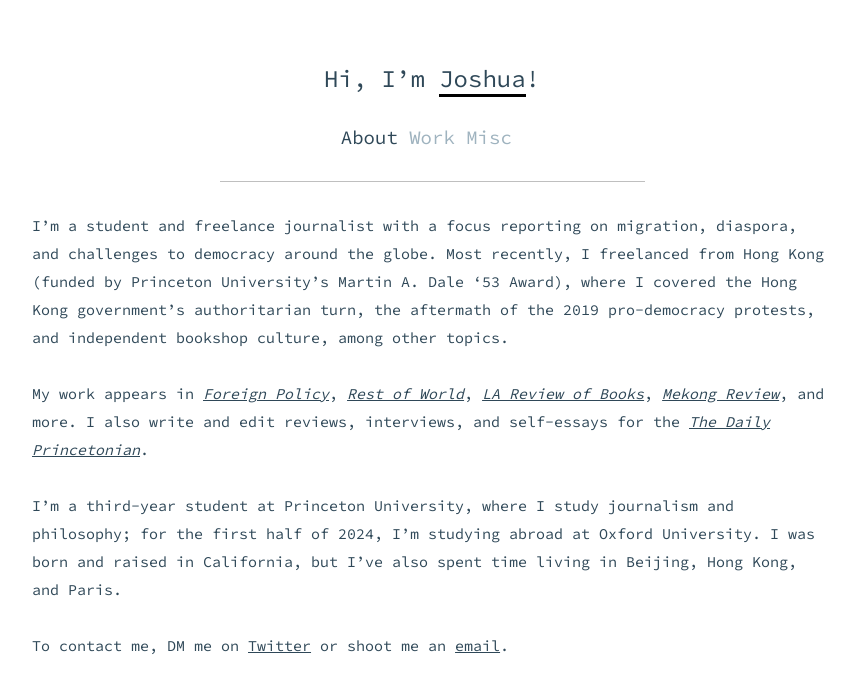
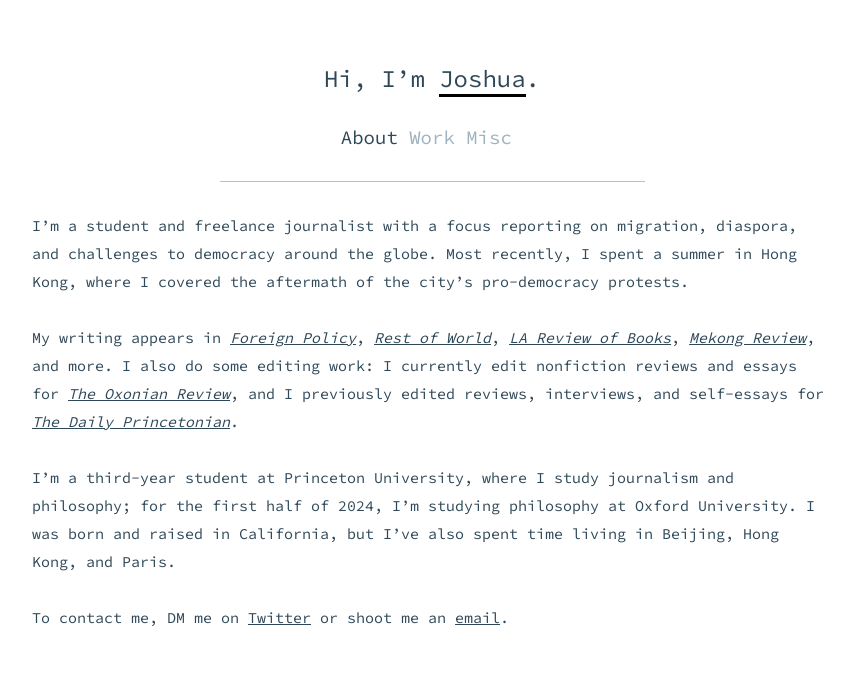
Before and after one commit to joshuaqyang/joshuayang.me, a plain HTML site: page index.html in a window 1280 px wide. Shown: the whole page, without its empty margins (208-1063 px from the left). Drawn offline with nearby package versions, Linux system fonts and the light colour scheme.

Commit message:
quick text update

```diff
--- a/index.html
+++ b/index.html
@@ -44,7 +44,7 @@
     <div class="div-block-33" id="english-ver">
       <div class="top-section">
 
-        <div class="my-name">Hi, I&rsquo;m <span id="nameHover" rel="tooltip" title="<img src='media/headshot_w_text.jpg' width=75% class='rounded-circle'>">Joshua</span>!</div>
+        <div class="my-name">Hi, I&rsquo;m <span id="nameHover" rel="tooltip" title="<img src='media/headshot_w_text.jpg' width=75% class='rounded-circle'>">Joshua</span>.</div>
 
         <div class="dek-content">
           <div class="dek"><a id="about-show" style="text-decoration: none; color: #2f4858" href="#">About&nbsp;</a></div>
@@ -58,9 +58,9 @@
         <div id="shown-content" style="display: block">
           <hr id="about-hr">
           <div class="main-content" id="about">
-            <div class="body-text">I&rsquo;m a student and freelance journalist with a focus reporting on migration, diaspora, and challenges to democracy around the globe. Most recently, I freelanced from Hong Kong (funded by Princeton University&rsquo;s Martin A. Dale &lsquo;53 Award), where I covered the Hong Kong government&rsquo;s authoritarian turn, the aftermath of the 2019 pro-democracy protests, and independent bookshop culture, among other topics. <br><br>
-              My work appears in <a href="https://foreignpolicy.com/2023/09/25/hong-kong-authoritarian-crackdown-censorship-china-ccp/"><i>Foreign Policy</i></a>, <a href="https://restofworld.org/2023/chinese-social-media-hong-kong-politicians/"><i>Rest of World</i></a>, <a href="https://lareviewofbooks.org/article/a-memoryless-hong-kong-on-shibani-mahtani-and-timothy-mclaughlins-among-the-braves-and-brian-kerns-liberate-hong-kong/"><i>LA Review of Books</i></a>, <a href="https://mekongreview.com/real-lives"><i>Mekong Review</i></a>, and more. I also write and edit reviews, interviews, and self-essays for the <a href="https://www.dailyprincetonian.com/staff/joshua-yang"><i>The Daily Princetonian</i></a>.<br><br>
-            I&rsquo;m a third-year student at Princeton University, where I study journalism and philosophy; for the first half of 2024, I&rsquo;m studying abroad at Oxford University. I was born and raised in California, but I&rsquo;ve also spent time living in Beijing, Hong Kong, and Paris.<br><br>
+            <div class="body-text">I&rsquo;m a student and freelance journalist with a focus reporting on migration, diaspora, and challenges to democracy around the globe. Most recently, I spent a summer in Hong Kong, where I covered the aftermath of the city&rsquo;s pro-democracy protests. <br><br>
+              My writing appears in <a href="https://foreignpolicy.com/2023/09/25/hong-kong-authoritarian-crackdown-censorship-china-ccp/"><i>Foreign Policy</i></a>, <a href="https://restofworld.org/2023/chinese-social-media-hong-kong-politicians/"><i>Rest of World</i></a>, <a href="https://lareviewofbooks.org/article/a-memoryless-hong-kong-on-shibani-mahtani-and-timothy-mclaughlins-among-the-braves-and-brian-kerns-liberate-hong-kong/"><i>LA Review of Books</i></a>, <a href="https://mekongreview.com/real-lives"><i>Mekong Review</i></a>, and more. I also do some editing work: I currently edit nonfiction reviews and essays for <a href="https://oxonianreview.com"><i>The Oxonian Review</i></a>, and I previously edited reviews, interviews, and self-essays for <a href="https://www.dailyprincetonian.com/staff/joshua-yang"><i>The Daily Princetonian</i></a>.<br><br>
+            I&rsquo;m a third-year student at Princeton University, where I study journalism and philosophy; for the first half of 2024, I&rsquo;m studying philosophy at Oxford University. I was born and raised in California, but I&rsquo;ve also spent time living in Beijing, Hong Kong, and Paris.<br><br>
             To contact me, DM me on <a href="https://twitter.com/joshuaqyang">Twitter</a> or shoot me an <a href="mailto:joshuayang@princeton.edu">email</a>.</div>
           </div>
           <!--
```
